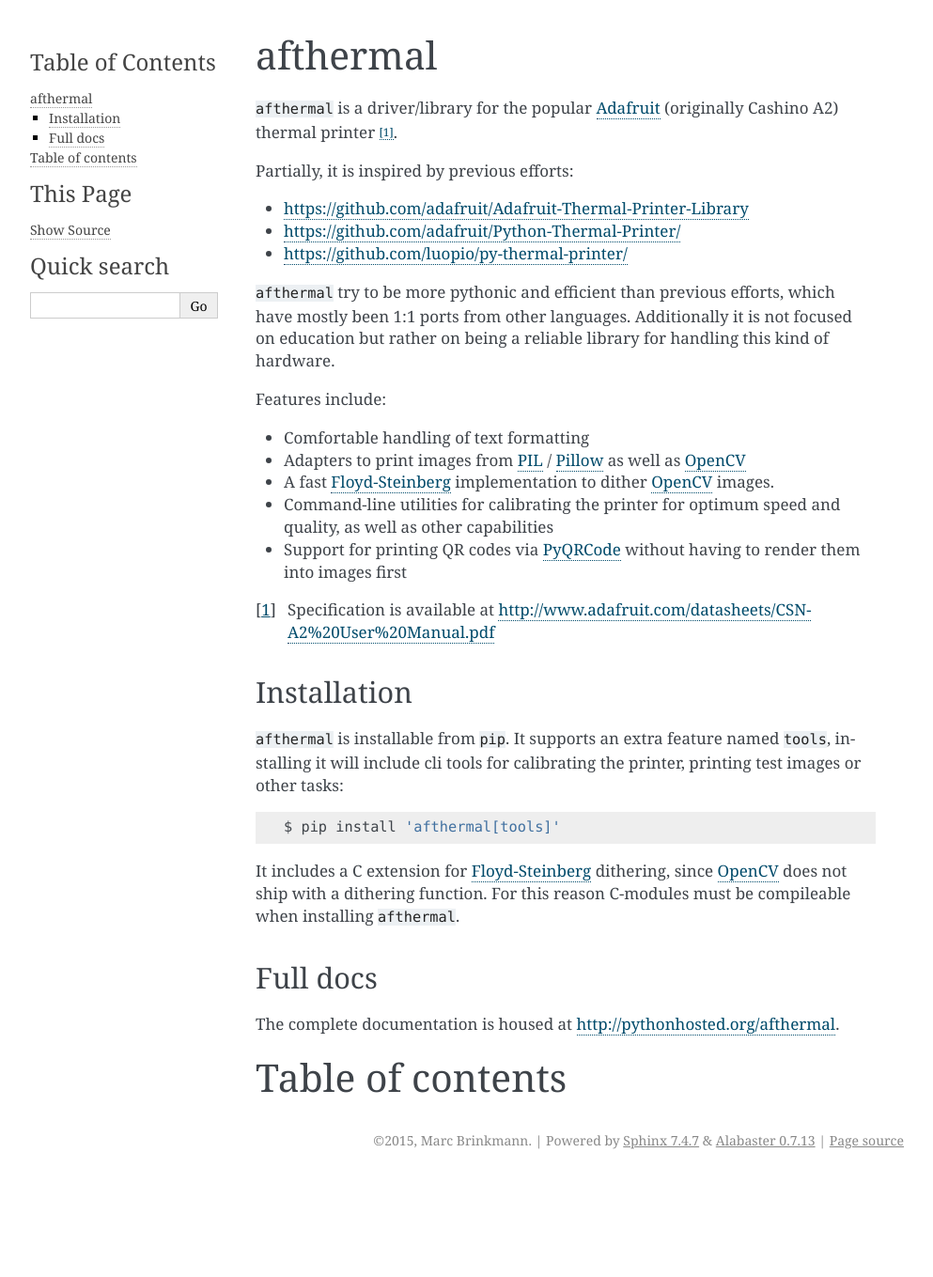
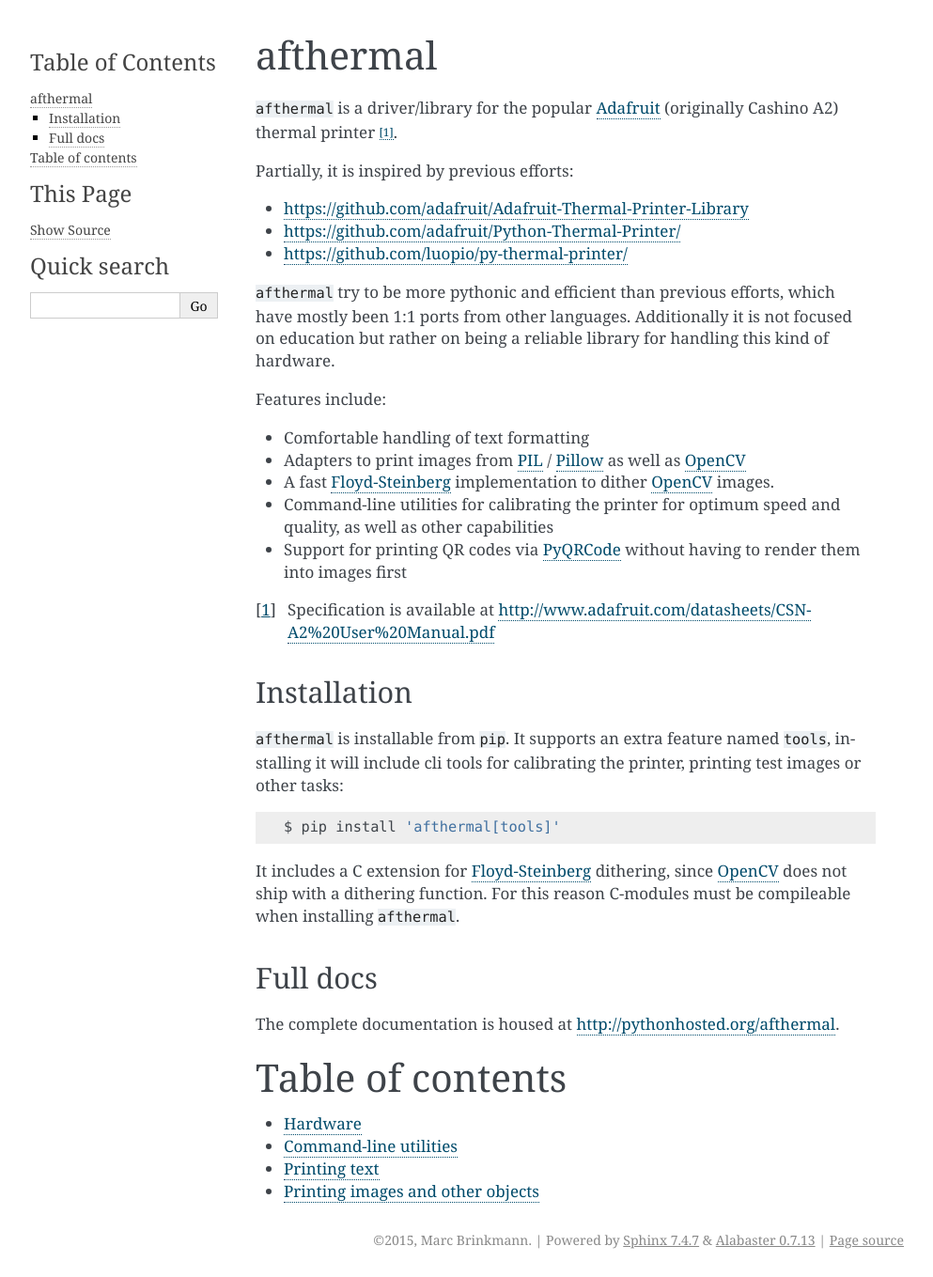
Before and after one commit to mbr/afthermal, a Sphinx documentation site: the page built from docs/index.rst, in a window 1280 px wide. Shown: the whole page at 94% size, without its empty margins (148-1141 px from the left). Built offline with Sphinx 7.4.7, drawn with Linux system fonts in a browser that asks for light colours; before the commit the page ends 1253 px from its top, so only the background shows below that.

Commit message:
Added stubs for documentation to come.

```diff
--- /dev/null
+++ b/docs/commandline.rst
@@ -0,0 +1,2 @@
+Command-line utilities
+======================
--- /dev/null
+++ b/docs/hardware.rst
@@ -0,0 +1,2 @@
+Hardware
+========
--- /dev/null
+++ b/docs/images.rst
@@ -0,0 +1,2 @@
+Printing images and other objects
+=================================
--- a/docs/index.rst
+++ b/docs/index.rst
@@ -6,3 +6,8 @@
 
 .. toctree::
    :maxdepth: 2
+
+   hardware
+   commandline
+   text
+   images
--- /dev/null
+++ b/docs/text.rst
@@ -0,0 +1,2 @@
+Printing text
+=============
```
